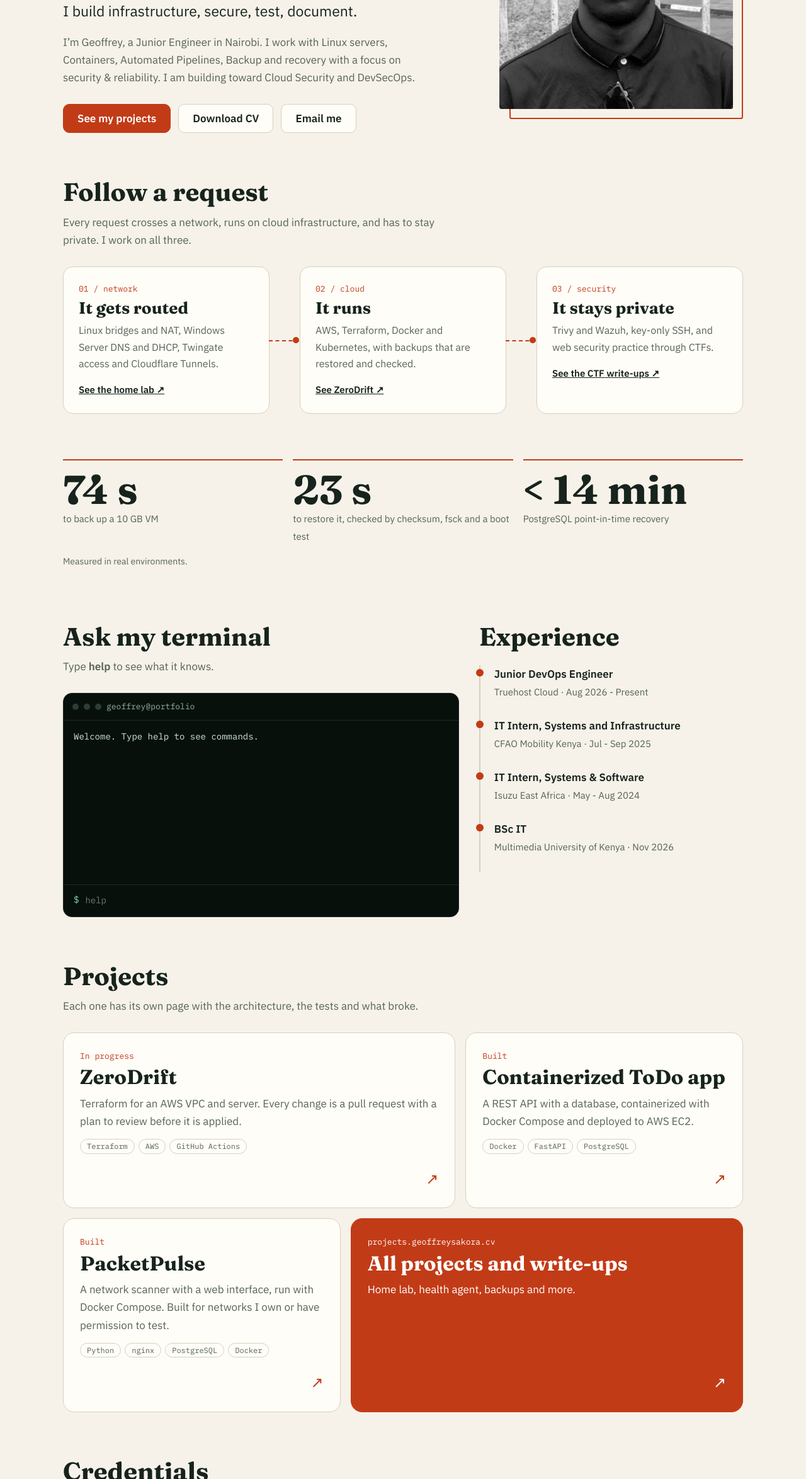
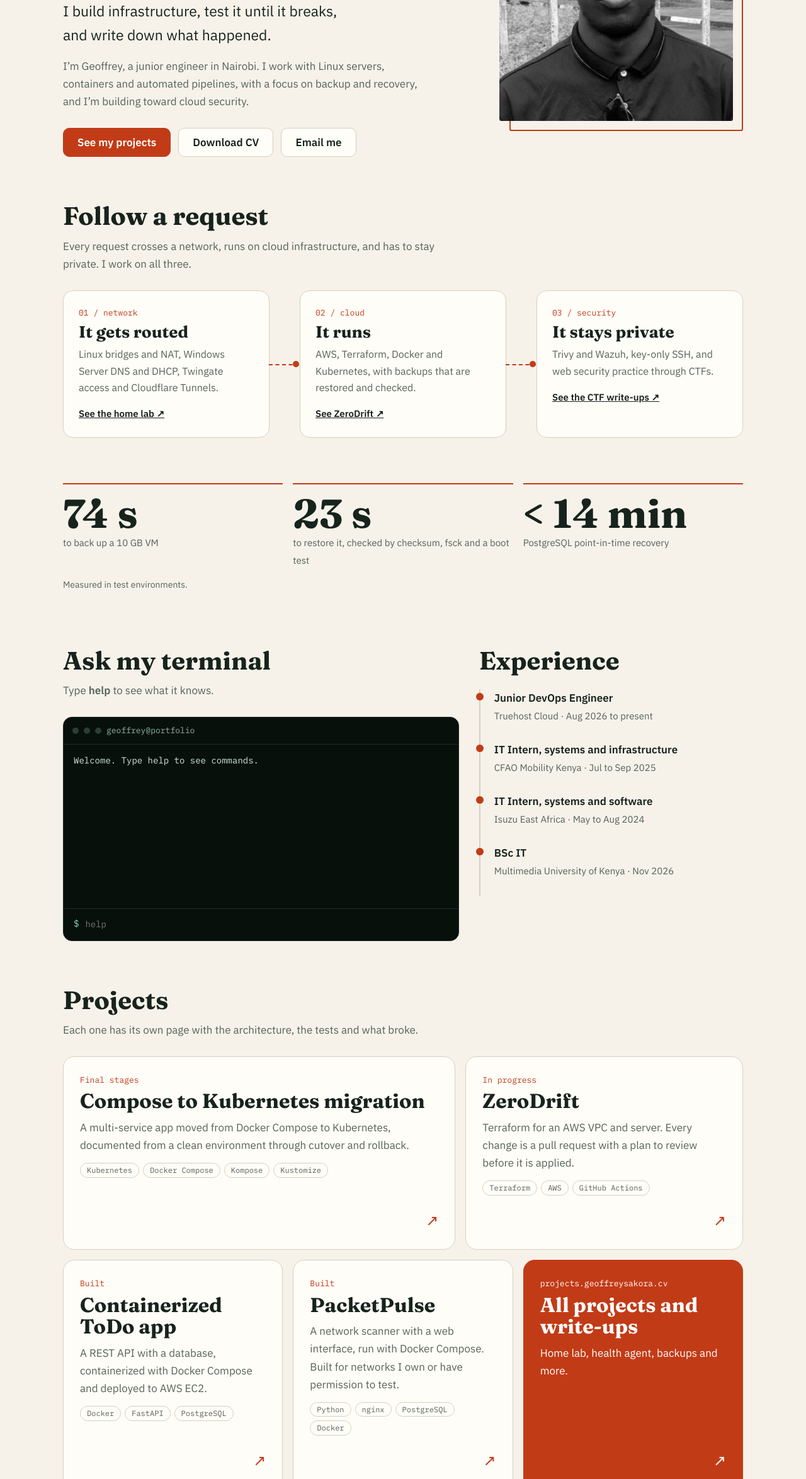
Before and after one commit to bezosonfleek/sakora-portfolio, a plain HTML site: page index.html in a window 1280 px wide. Shown: the part 452-2800 px from the top of the page at 63% size. Drawn offline with Linux system fonts and the light colour scheme.

Commit message:
feat(project): add compose-k8s project to main apge

```diff
--- a/index.html
+++ b/index.html
@@ -80,7 +80,7 @@ nav a.nl{text-decoration:none;color:var(--dim)}nav a.nl:hover{color:var(--text)}
 .tile .arr{align-self:flex-end;font-size:24px;color:var(--acc)}
 .tags{display:flex;flex-wrap:wrap;gap:6px;margin-top:14px}
 .tags span{font-size:12px;border:1px solid var(--line);border-radius:999px;padding:1px 10px;color:var(--dim)}
-.t1{grid-column:span 7}.t2{grid-column:span 5}.t3{grid-column:span 5}.t4{grid-column:span 7;background:var(--acc);border-color:var(--acc);color:var(--ink)}
+.t0{grid-column:span 7}.t1{grid-column:span 5}.t2,.t3,.t4{grid-column:span 4}.t4{background:var(--acc);border-color:var(--acc);color:var(--ink)}
 .t4 p,.t4 .kick,.t4 .arr{color:var(--ink)}
 /* terminal + experience */
 .two{display:grid;grid-template-columns:1.2fr .8fr;gap:32px;align-items:start}
@@ -110,7 +110,7 @@ a.cred:hover{border-color:var(--acc)}
 .contact h2{font-size:clamp(32px,5vw,52px)}
 footer{display:flex;flex-wrap:wrap;gap:12px 24px;justify-content:space-between;padding:36px 0 44px;color:var(--dim);font-size:14px}
 footer a{color:var(--dim)}
-@media(max-width:900px){.hero,.two{grid-template-columns:1fr}.path{grid-template-columns:1fr;gap:28px}.step:not(:last-child)::after{top:100%;left:50%;width:0;height:28px;border-top:0;border-left:2px dashed var(--acc)}.step:not(:last-child)::before{top:calc(100% + 20px);left:calc(50% - 4px)}.creds{grid-template-columns:repeat(2,1fr)}.t1,.t2,.t3,.t4{grid-column:span 12}.ph{margin:0 16px 16px 0}}
+@media(max-width:900px){.hero,.two{grid-template-columns:1fr}.path{grid-template-columns:1fr;gap:28px}.step:not(:last-child)::after{top:100%;left:50%;width:0;height:28px;border-top:0;border-left:2px dashed var(--acc)}.step:not(:last-child)::before{top:calc(100% + 20px);left:calc(50% - 4px)}.creds{grid-template-columns:repeat(2,1fr)}.t0,.t1,.t2,.t3,.t4{grid-column:span 12}.ph{margin:0 16px 16px 0}}
 @media(max-width:560px){.nums{grid-template-columns:1fr}.creds{grid-template-columns:1fr}}
 @media(prefers-reduced-motion:reduce){.tile{transition:none}.tile:hover{transform:none}}
 </style>
@@ -128,10 +128,10 @@ footer a{color:var(--dim)}
 <main>
 <div class="hero">
   <div>
-    <p class="status"><span class="dot"></span>Open to Roles and Freelance jobs</p>
+    <p class="status"><span class="dot"></span>Open to roles and small freelance jobs</p>
     <h1>Cloud and DevOps <em>engineer.</em></h1>
-    <p class="sub">I build infrastructure, secure, test, document.</p>
-    <p class="dim" style="color:var(--dim);max-width:56ch">I’m Geoffrey, a Junior Engineer in Nairobi. I work with Linux servers, Containers, Automated Pipelines, Backup and recovery with a focus on security & reliability. I am building toward Cloud Security and DevSecOps.</p>
+    <p class="sub">I build infrastructure, test it until it breaks, and write down what happened.</p>
+    <p class="dim" style="color:var(--dim);max-width:56ch">I’m Geoffrey, a junior engineer in Nairobi. I work with Linux servers, containers and automated pipelines, with a focus on backup and recovery, and I’m building toward cloud security.</p>
     <div class="cta"><a class="btn p" href="#projects">See my projects</a><a class="btn" href="SakoraResume.pdf">Download CV</a><a class="btn" href="mailto:geoffreysakora@gmail.com?subject=Hello%20Geoffrey">Email me</a></div>
   </div>
   <figure class="ph"><img src="assets/jeff-passport.jpg" alt="Portrait of Geoffrey Sakora" width="380" height="475"></figure>
@@ -153,7 +153,7 @@ footer a{color:var(--dim)}
     <div class="num"><b>23 s</b><span>to restore it, checked by checksum, fsck and a boot test</span></div>
     <div class="num"><b>&lt; 14 min</b><span>PostgreSQL point-in-time recovery</span></div>
   </div>
-  <p style="color:var(--dim);font-size:14px;margin-top:14px">Measured in real environments.</p>
+  <p style="color:var(--dim);font-size:14px;margin-top:14px">Measured in test environments.</p>
 </section>
 
 <section id="experience">
@@ -170,9 +170,9 @@ footer a{color:var(--dim)}
     <div>
       <h2>Experience</h2>
       <ul class="tl" style="margin-top:24px">
-        <li><b>Junior DevOps Engineer</b><span>Truehost Cloud · Aug 2026 - Present</span></li>
-        <li><b>IT Intern, Systems and Infrastructure</b><span>CFAO Mobility Kenya · Jul - Sep 2025</span></li>
-        <li><b>IT Intern, Systems & Software</b><span>Isuzu East Africa · May - Aug 2024</span></li>
+        <li><b>Junior DevOps Engineer</b><span>Truehost Cloud · Aug 2026 to present</span></li>
+        <li><b>IT Intern, systems and infrastructure</b><span>CFAO Mobility Kenya · Jul to Sep 2025</span></li>
+        <li><b>IT Intern, systems and software</b><span>Isuzu East Africa · May to Aug 2024</span></li>
         <li><b>BSc IT</b><span>Multimedia University of Kenya · Nov 2026</span></li>
       </ul>
     </div>
@@ -183,6 +183,7 @@ footer a{color:var(--dim)}
   <h2>Projects</h2>
   <p class="lede">Each one has its own page with the architecture, the tests and what broke.</p>
   <div class="bento">
+    <a class="tile t0" href="https://projects.geoffreysakora.cv/compose-to-k8s/" target="_blank" rel="noopener"><div><span class="kick">Final stages</span><h3>Compose to Kubernetes migration</h3><p>A multi-service app moved from Docker Compose to Kubernetes, documented from a clean environment through cutover and rollback.</p><div class="tags"><span>Kubernetes</span><span>Docker Compose</span><span>Kompose</span><span>Kustomize</span></div></div><span class="arr" aria-hidden="true">↗</span></a>
     <a class="tile t1" href="https://projects.geoffreysakora.cv/zerodrift/" target="_blank" rel="noopener"><div><span class="kick">In progress</span><h3>ZeroDrift</h3><p>Terraform for an AWS VPC and server. Every change is a pull request with a plan to review before it is applied.</p><div class="tags"><span>Terraform</span><span>AWS</span><span>GitHub Actions</span></div></div><span class="arr" aria-hidden="true">↗</span></a>
     <a class="tile t2" href="https://projects.geoffreysakora.cv/todo-app/" target="_blank" rel="noopener"><div><span class="kick">Built</span><h3>Containerized ToDo app</h3><p>A REST API with a database, containerized with Docker Compose and deployed to AWS EC2.</p><div class="tags"><span>Docker</span><span>FastAPI</span><span>PostgreSQL</span></div></div><span class="arr" aria-hidden="true">↗</span></a>
     <a class="tile t3" href="https://github.com/bezosonfleek/PacketPulse" target="_blank" rel="noopener"><div><span class="kick">Built</span><h3>PacketPulse</h3><p>A network scanner with a web interface, run with Docker Compose. Built for networks I own or have permission to test.</p><div class="tags"><span>Python</span><span>nginx</span><span>PostgreSQL</span><span>Docker</span></div></div><span class="arr" aria-hidden="true">↗</span></a>
@@ -202,8 +203,8 @@ footer a{color:var(--dim)}
 
 <section id="contact" class="contact">
   <h2>Let’s talk.</h2>
-  <p class="lede" style="margin-bottom:0">I’m open to Cloud, DevOps and DevSecOps/Security roles, and to small freelance jobs such as Cloud Environment setup, Cloud Security and Cost audit, Server Hardening, Bash Automation for Servers, CI/CD and Tested Backups.</p>
-  <div class="cta"><a class="btn p" href="mailto:geoffreysakora@gmail.com?subject=ReachOut%20to%20Geoffrey%20from%20Portfolio">geoffreysakora@gmail.com</a><a class="btn" href="https://www.linkedin.com/in/geoffrey-sakora-7o7/">LinkedIn</a><a class="btn" href="https://github.com/bezosonfleek">GitHub</a></div>
+  <p class="lede" style="margin-bottom:0">I’m open to cloud, DevOps and DevSecOps roles, and to small freelance jobs such as tested backups, server hardening and CI/CD.</p>
+  <div class="cta"><a class="btn p" href="mailto:geoffreysakora@gmail.com?subject=Hello%20Geoffrey">geoffreysakora@gmail.com</a><a class="btn" href="https://www.linkedin.com/in/geoffrey-sakora-7o7/">LinkedIn</a><a class="btn" href="https://github.com/bezosonfleek">GitHub</a></div>
 </section>
 </main>
 
```
